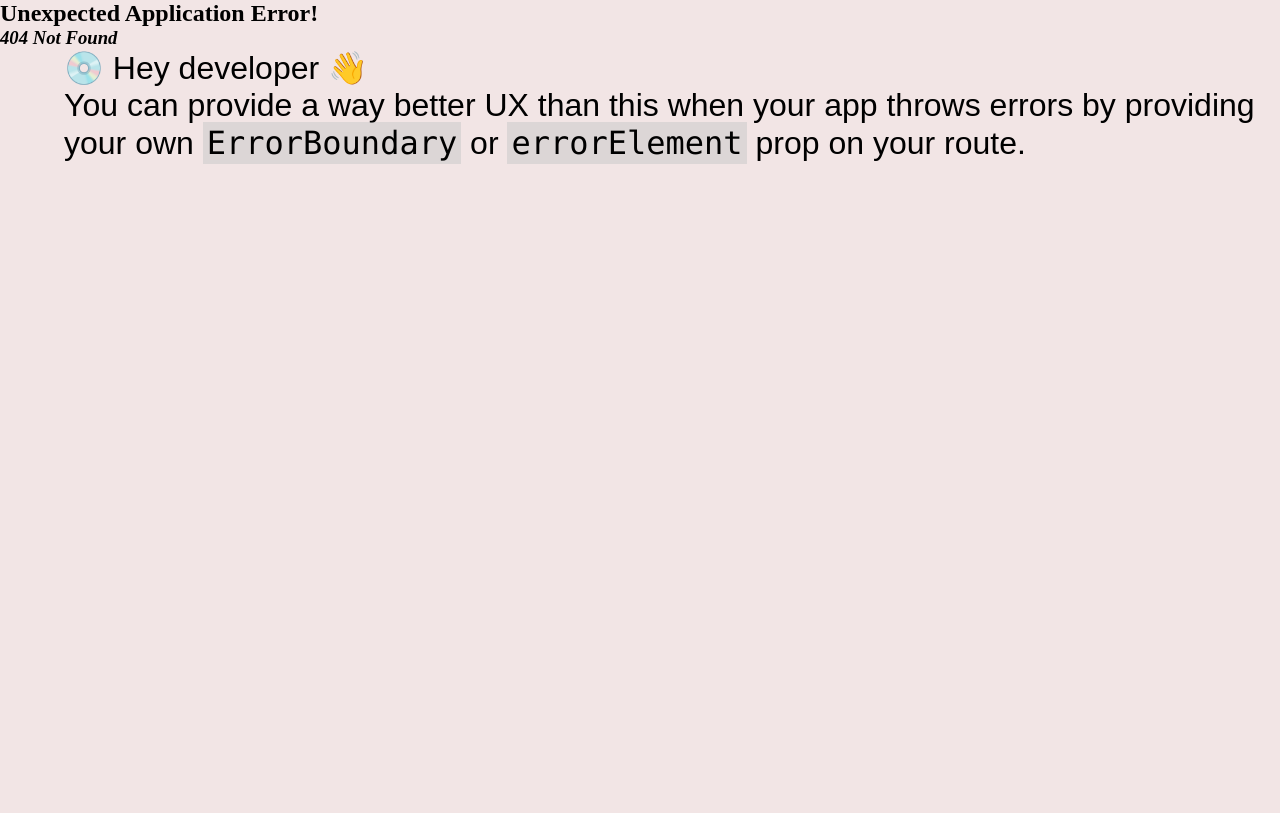
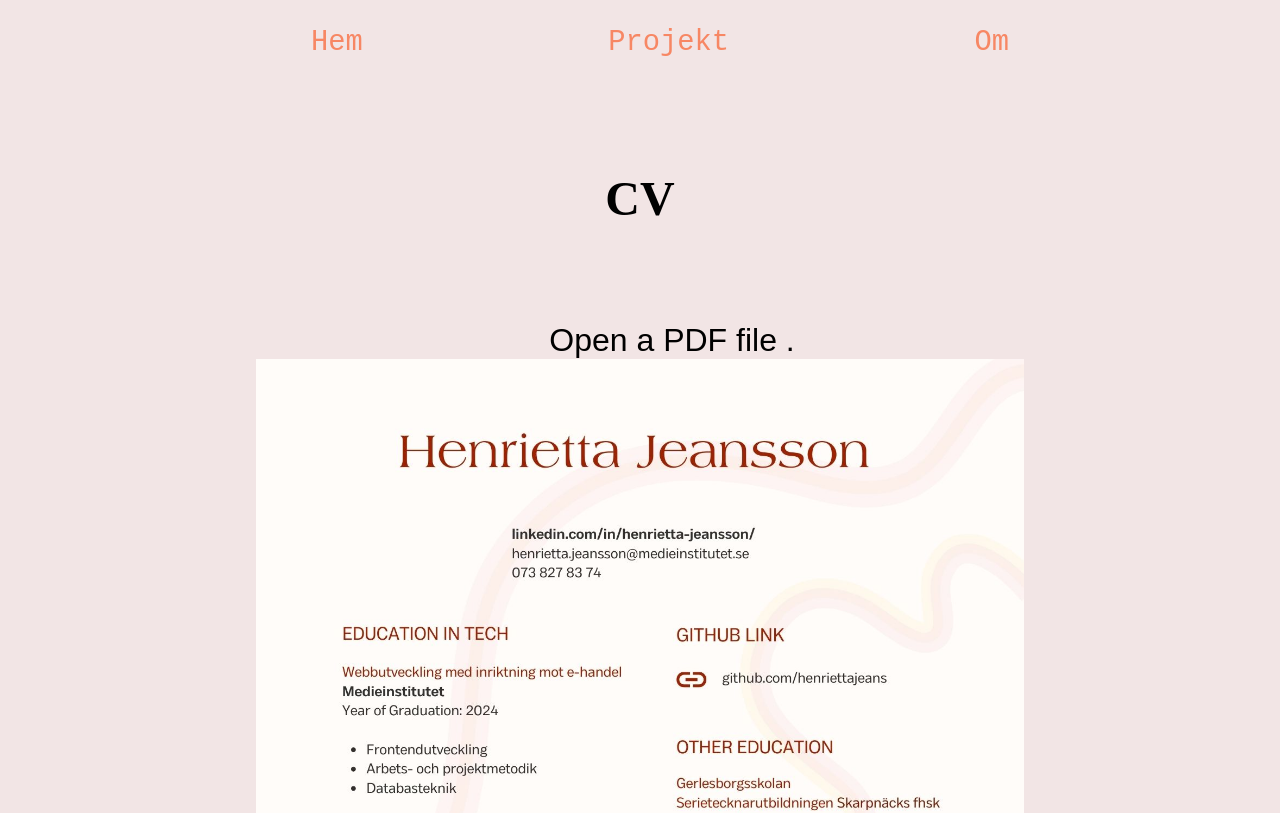
Before and after one commit to henriettajeans/portfolio, a React (Create React App) app: page /resume in a window 1280 px wide. Before the commit this address had no page. Shown: the top 813 px of the page. Built offline with nearby package versions, Linux system fonts and the light colour scheme; a web font is replaced by a local one.

Commit message:
added resume as route and jpg

```diff
--- a/public/index.html
+++ b/public/index.html
@@ -2,7 +2,7 @@
 <html lang="en">
   <head>
     <meta charset="utf-8" />
-    <link rel="icon" href="%PUBLIC_URL%/favicon.ico" />
+      <link rel="icon" href="%PUBLIC_URL%/favicon.ico" />
     <meta name="viewport" content="width=device-width, initial-scale=1" />
     <meta name="theme-color" content="#000000" />
     <meta
@@ -12,8 +12,8 @@
     <link rel="apple-touch-icon" href="%PUBLIC_URL%/logo192.png" />
     <link rel="manifest" href="%PUBLIC_URL%/manifest.json" />
     <link rel="preconnect" href="https://fonts.googleapis.com">
-<link rel="preconnect" href="https://fonts.gstatic.com" crossorigin>
-<link href="https://fonts.googleapis.com/css2?family=Belleza&family=Julius+Sans+One&family=Jura&family=Nanum+Gothic+Coding&family=Paytone+One&family=Tourney&display=swap" rel="stylesheet">
+        <link rel="preconnect" href="https://fonts.gstatic.com" crossorigin>
+        <link href="https://fonts.googleapis.com/css2?family=Belleza&family=Julius+Sans+One&family=Jura&family=Nanum+Gothic+Coding&family=Paytone+One&family=Tourney&display=swap" rel="stylesheet">
 
     <title>Henrietta Jeansson</title>
   </head>
--- a/src/components/about/about.tsx
+++ b/src/components/about/about.tsx
@@ -4,8 +4,9 @@ import './about.scss';
 
 export const About = () => {
     return (
-        <><h1>A little bit about me</h1>
-            <p>A link to my resume ___</p>
+        <>
+            <h1>A little bit about me</h1>
+            <p>Spana in mitt cv <Link to="/resume">_här_</Link></p>
             <p>My linkedin profile <Link to="https://www.linkedin.com/in/henrietta-jeansson/">right here</Link></p>
             <p> Check out my <VscGithubInverted /></p>
         </>
--- /dev/null
+++ b/src/components/resume/resume.scss
@@ -0,0 +1,22 @@
+@use '../../styles/variables.scss' as v;
+@use '../../styles/mixins' as m;
+
+.img-wrapper{
+    position: relative;
+    text-align: center;
+
+
+    &__title{
+
+    }
+    &__desc{
+
+    }
+    &__src{
+        width:90%;
+        @include m.desktop{
+            width: 60%;
+        }
+
+    }
+}
--- /dev/null
+++ b/src/components/resume/resume.tsx
@@ -0,0 +1,12 @@
+import '../../assets/henriettajeansson.jpg'
+import './resume.scss'
+
+export const Resume = () => {
+    return (
+        <div className='img-wrapper'>
+            <h1 className='img-wrapper__title'>CV</h1>
+            <p className='img-wrapper__desc'>Open a PDF file .</p>
+            <img className='img-wrapper__src' src={require("../../assets/henriettajeansson.jpg")} alt="Henrietta Jeansson skriftligt cv" />
+        </div>
+    )
+}
```
Also changed, not shown: src/Router.tsx (+12 -6 lines), src/components/project/project.tsx (+4 -5 lines), src/assets/henriettajeansson.jpg (added).
